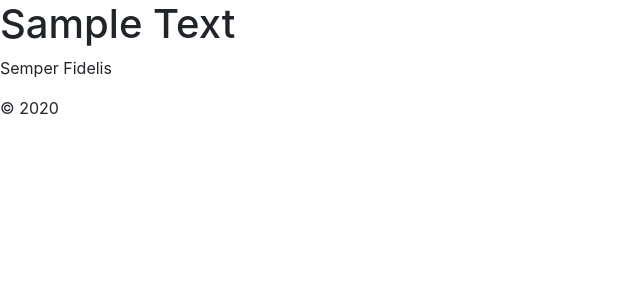
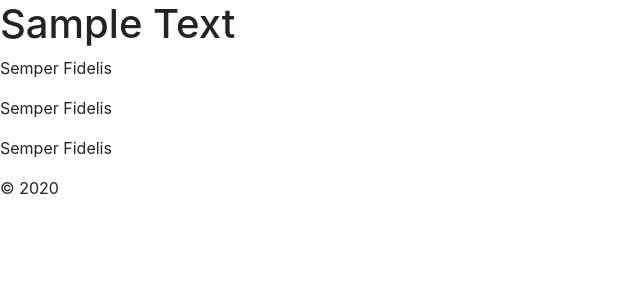
Before and after one commit to RensH1234/EenmaalAndermaal, a PHP site: page /Veiling.php in a window 1280 px wide. Shown: the top 300 px of the page, without its empty margins (0-640 px from the left). Run offline with PHP 8.4, Linux system fonts and the light colour scheme.

Commit message:
Test Update Veiling.php

```diff
--- a/Veiling.php
+++ b/Veiling.php
@@ -18,6 +18,8 @@ $huidigeJaar = 2020;
 <main>
 <h1>Sample Text</h1>
     <p>Semper Fidelis</p>
+    <p>Semper Fidelis</p>
+    <p>Semper Fidelis</p>
 </main>
 <footer>&copy; <?= $huidigeJaar ?></footer>
 </body>
```
